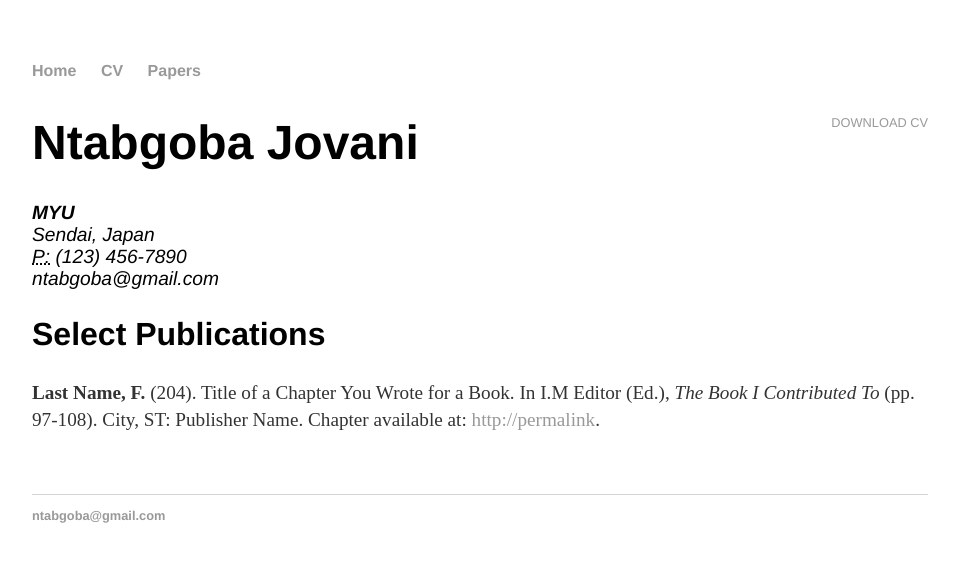
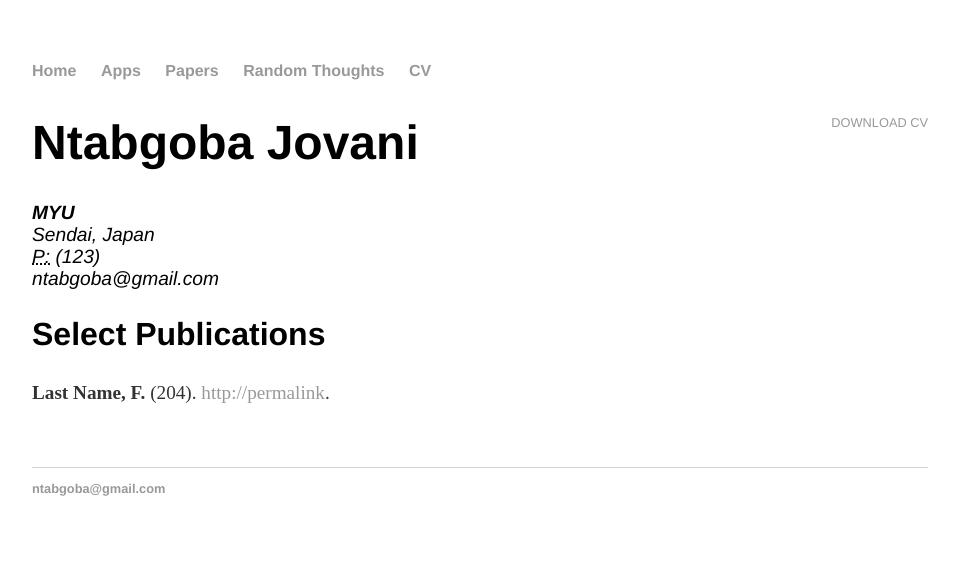
Before and after one commit to ntabgoba/ntabgoba.github.io, a Jekyll site: the page built from cv/index.html, in a window 1280 px wide. Shown: the top 562 px of the page, without its empty margins (160-1118 px from the left). Built offline with Jekyll 4.4.1, drawn with Linux system fonts in a browser that asks for light colours.

```diff
--- a/_layouts/default.html
+++ b/_layouts/default.html
@@ -12,8 +12,10 @@
     <nav>
 <ul>
 <li><a href="/">Home</a></li>
+<li><a href="https://ntabgoba.shinyapps.io/daichi/" target="_blank">Apps</a></li>
+<li><a href="/paper">Papers</a></li>
+<li><a href="http://jiozlens.blogspot.jp/"  target="_blank">Random Thoughts</a></li>
 <li><a href="/cv">CV</a></li>
-<li><a href="/blog">Papers</a></li>
 </ul>
     </nav>
 <div class="container">
--- a/cv/index.html
+++ b/cv/index.html
@@ -9,13 +9,13 @@ title: Ntabgoba Jovani's CV
 					<address>
 					<strong>MYU</strong><br>
 					Sendai, Japan<br>
-					<abbr title="phone">P:</abbr> (123) 456-7890<br>
+					<abbr title="phone">P:</abbr> (123)<br>
 					<span class="obfuscate">ntabgoba@gmail.com</span>
 					</address>
 
 					<h2>Select Publications</h2>
 
-					<p><strong>Last Name, F.</strong> (204). Title of a Chapter You Wrote for a Book. In I.M Editor (Ed.), <em>The Book I Contributed To</em> (pp. 97-108). City, ST: Publisher Name. Chapter available at: <a href="#">http://permalink</a>.
+					<p><strong>Last Name, F.</strong> (204). <a href="#">http://permalink</a>.
 
 
 	</div>
```
Also changed, not shown: _posts/2014-04-30-ntabgoba-jovani-site-launched.md (+1 -1 lines), paper/atom.xml (renamed from blog/atom.xml), paper/index.html (renamed from blog/index.html).
